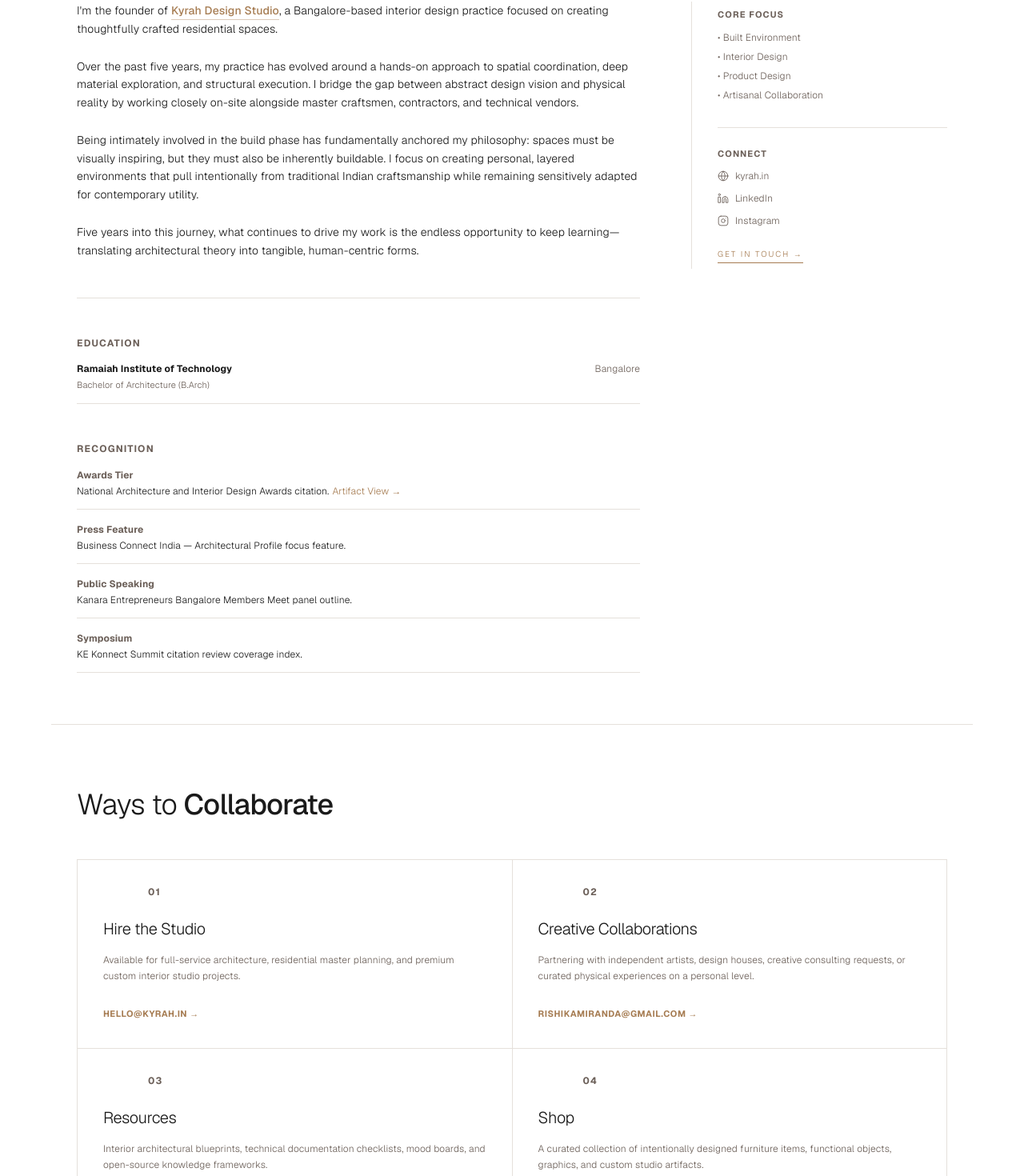
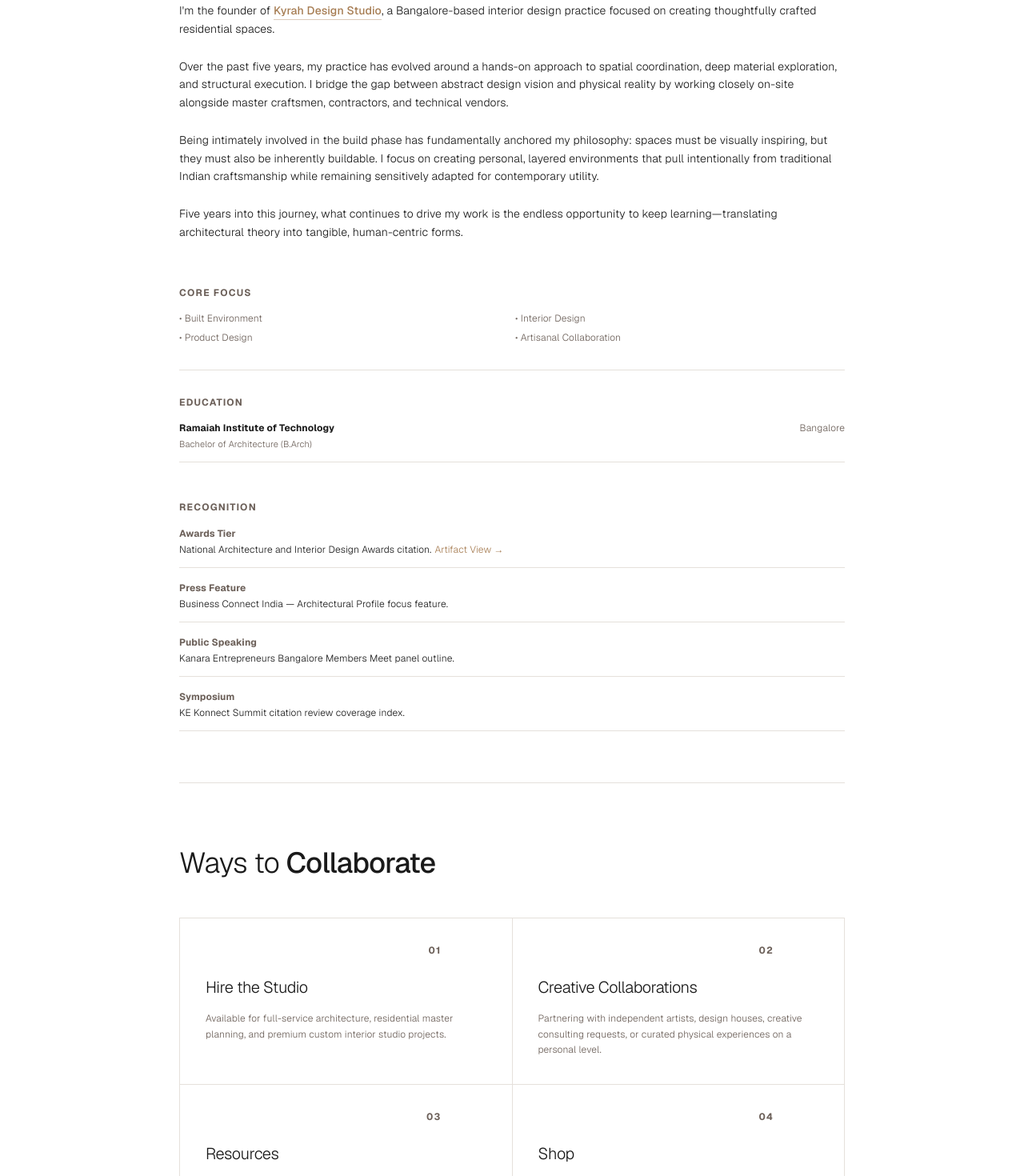
Before and after one commit to rishikamiranda/rishikamiranda, a Next.js app: page /about in a window 1280 px wide. Shown: the part 411-1881 px from the top of the page at 80% size. Built offline with nearby package versions, Linux system fonts and the light colour scheme.

Commit message:
fixed text alignment

```diff
--- a/src/app/about/page.tsx
+++ b/src/app/about/page.tsx
@@ -1,26 +1,19 @@
 import Link from 'next/link';
-import { WebsiteIcon, LinkedinIcon, InstagramIcon } from '@/components/icons';
 
 export default function AboutPage() {
   return (
-    <>
+    <main className="max-w-4xl mx-auto px-4 sm:px-8">
       {/* HERO HEADER SECTION */}
-      <section className="px-4 sm:px-8 md:px-16 pt-20 pb-12 md:pt-10 md:pb-10 w-full">
-        <div className="max-w-6xl mx-auto">
-          <span className="step-line w-12 mb-8" />
+      <section className="pt-20 pb-12 md:pt-10 md:pb-10 w-full ">
         <h1 className="text-5xl sm:text-7xl md:text-8xl font-light leading-none tracking-tight">
-            Design in<br />
-            <span className="font-medium">perspective.</span>
+          More<br />
+          <span className="font-medium">about me.</span>
         </h1>
-        </div>
       </section>
 
       {/* BIOGRAPHY NARRATIVE CORE */}
-      <section className="max-w-6xl mx-auto px-4 sm:px-8 py-12 md:py-16 w-full">
-        <div className="grid grid-cols-1 lg:grid-cols-12 gap-12 lg:gap-16 items-start">
-
-          {/* Primary Storytelling Spine (8 Columns) */}
-          <div className="lg:col-span-8 space-y-6 text-sm text-[#1a1a1a] leading-relaxed font-light">
+      <section className="py-12 md:py-16 w-full">
+        <div className="space-y-6 text-sm text-[#1a1a1a] leading-relaxed font-light">
           <p>
             I'm the founder of{' '}
             <a
@@ -46,17 +39,31 @@ export default function AboutPage() {
             Five years into this journey, what continues to drive my work is the endless opportunity to keep learning—translating architectural theory into tangible, human-centric forms.
           </p>
 
+          {/* Core Focus Section */}
+          <div className="pt-8">
+            <div className="mb-4">
+              <span className="step-line w-6 mb-3 ml-auto" />
+              <h2 className="text-xs font-bold uppercase tracking-widest text-[#6b5f58]">Core Focus</h2>
+            </div>
+            <ul className="grid grid-cols-2 gap-2 text-xs text-[#6b5f58]">
+              <li className="">• Built Environment</li>
+              <li className="">• Interior Design</li>
+              <li className="">• Product Design</li>
+              <li className="">• Artisanal Collaboration</li>
+            </ul>
+          </div>
+
           {/* Chronological Timeline Modules */}
-            <div className="pt-12 space-y-12 border-t border-[#e5e0db] mt-12">
+          <div className="pt-8 space-y-12 border-t border-[#e5e0db] mt-8">
 
             {/* Education Section */}
             <div>
               <div className="mb-4">
-                  <span className="step-line w-6 mb-3" />
+                <span className="step-line w-6 mb-3 ml-auto" />
                 <h2 className="text-xs font-bold uppercase tracking-widest text-[#6b5f58]">Education</h2>
               </div>
               <div className="flex justify-between items-baseline gap-4 border-b border-[#e5e0db] pb-3">
-                  <div>
+                <div className=" flex-1">
                   <span className="block text-xs font-bold text-[#1a1a1a]">Ramaiah Institute of Technology</span>
                   <span className="text-[11px] text-[#6b5f58]">Bachelor of Architecture (B.Arch)</span>
                 </div>
@@ -67,7 +74,7 @@ export default function AboutPage() {
             {/* Recognition Section */}
             <div>
               <div className="mb-4">
-                  <span className="step-line w-6 mb-3" />
+                <span className="step-line w-6 mb-3 ml-auto" />
                 <h2 className="text-xs font-bold uppercase tracking-widest text-[#6b5f58]">Recognition</h2>
               </div>
               <ul className="space-y-4 text-xs leading-relaxed">
@@ -100,62 +107,12 @@ export default function AboutPage() {
 
           </div>
         </div>
-
-          {/* Structural Sidebar Asymmetry (4 Columns) */}
-          <div className="lg:col-span-4 border-l border-[#e5e0db] pl-8 py-2">
-            <p className="text-[11px] text-[#6b5f58] uppercase tracking-widest font-bold mb-3">Core Focus</p>
-            <ul className="space-y-2 text-xs text-[#6b5f58] mb-8">
-              <li>• Built Environment</li>
-              <li>• Interior Design</li>
-              <li>• Product Design</li>
-              <li>• Artisanal Collaboration</li>
-            </ul>
-
-            {/* Socials Directory */}
-            <p className="text-[11px] text-[#6b5f58] uppercase tracking-widest font-bold mb-3 pt-6 border-t border-[#e5e0db]">Connect</p>
-            <div className="flex flex-col space-y-3">
-              <a
-                href="https://kyrah.in"
-                target="_blank"
-                rel="noopener noreferrer"
-                className="text-xs text-[#6b5f58] hover:text-[#a67c52] transition-colors flex items-center gap-2"
-              >
-                <WebsiteIcon size={14} color="currentColor" /> kyrah.in
-              </a>
-              <a
-                href="https://www.linkedin.com/in/rishika-miranda-163260329/"
-                target="_blank"
-                rel="noopener noreferrer"
-                className="text-xs text-[#6b5f58] hover:text-[#a67c52] transition-colors flex items-center gap-2"
-              >
-                <LinkedinIcon size={14} color="currentColor" /> LinkedIn
-              </a>
-              <a
-                href="https://www.instagram.com/rishikamiranda/"
-                target="_blank"
-                rel="noopener noreferrer"
-                className="text-xs text-[#6b5f58] hover:text-[#a67c52] transition-colors flex items-center gap-2"
-              >
-                <InstagramIcon size={14} color="currentColor" /> Instagram
-              </a>
-              <div className="pt-2">
-                <Link
-                  href="/contact"
-                  className="text-[10px] tracking-[0.2em] uppercase text-[#a67c52] hover:text-[#1a1a1a] transition-colors border-b border-[#a67c52] pb-1"
-                >
-                  Get in Touch →
-                </Link>
-              </div>
-            </div>
-          </div>
-
-        </div>
       </section>
 
       {/* COLLABORATION GRID */}
-      <section className="max-w-6xl mx-auto px-4 sm:px-8 py-16 md:py-20 w-full border-t border-[#e5e0db]">
+      <section className="py-16 md:py-20 w-full border-t border-[#e5e0db]">
         <div className="mb-12">
-          <span className="step-line w-8 mb-6" />
+          <span className="step-line w-8 mb-6 ml-auto" />
           <h2 className="text-3xl md:text-4xl font-light text-[#1a1a1a]">Ways to <span className="font-medium">Collaborate</span></h2>
         </div>
 
@@ -163,68 +120,64 @@ export default function AboutPage() {
 
           {/* 01. Hire the Studio */}
           <div className="bg-white p-8 group transition-colors duration-300 hover:bg-[#fafafa]">
-            <div className="flex items-center gap-4 mb-6">
+            <div className="flex items-center gap-4 mb-6 justify-end">
+              <span className="text-xs tracking-widest uppercase text-[#6b5f58] font-bold">01</span>
               <span className="step-line w-10 group-hover:w-16 transition-all duration-300" />
-              <span className="text-xs tracking-widest uppercase text-[#6b5f58] font-bold">01</span>
             </div>
             <h3 className="text-xl font-light text-[#1a1a1a] mb-4">Hire the Studio</h3>
-            <p className="text-xs leading-relaxed text-[#6b5f58] mb-6">
+            <p className="text-xs leading-relaxed text-[#6b5f58]">
               Available for full-service architecture, residential master planning, and premium custom interior studio projects.
             </p>
-            <a
-              href="mailto:hello@kyrah.in?subject=Project%20Inquiry%20-%20Kyrah%20Studio"
-              className="text-[11px] tracking-wider uppercase font-bold text-[#a67c52] hover:text-[#1a1a1a] transition-colors"
-            >
-              hello@kyrah.in →
-            </a>
           </div>
 
           {/* 02. Creative Collaborations */}
           <div className="bg-white p-8 group transition-colors duration-300 hover:bg-[#fafafa]">
-            <div className="flex items-center gap-4 mb-6">
+            <div className="flex items-center gap-4 mb-6 justify-end">
+              <span className="text-xs tracking-widest uppercase text-[#6b5f58] font-bold">02</span>
               <span className="step-line w-10 group-hover:w-16 transition-all duration-300" />
-              <span className="text-xs tracking-widest uppercase text-[#6b5f58] font-bold">02</span>
             </div>
             <h3 className="text-xl font-light text-[#1a1a1a] mb-4">Creative Collaborations</h3>
-            <p className="text-xs leading-relaxed text-[#6b5f58] mb-6">
+            <p className="text-xs leading-relaxed text-[#6b5f58]">
               Partnering with independent artists, design houses, creative consulting requests, or curated physical experiences on a personal level.
             </p>
-            <a
-              href="mailto:rishikamiranda@gmail.com?subject=Collaboration%20Inquiry"
-              className="text-[11px] tracking-wider uppercase font-bold text-[#a67c52] hover:text-[#1a1a1a] transition-colors"
-            >
-              rishikamiranda@gmail.com →
-            </a>
           </div>
 
           {/* 03. Resources */}
           <div className="bg-white p-8 group transition-colors duration-300 hover:bg-[#fafafa]">
-            <div className="flex items-center gap-4 mb-6">
+            <div className="flex items-center gap-4 mb-6 justify-end">
+              <span className="text-xs tracking-widest uppercase text-[#6b5f58] font-bold">03</span>
               <span className="step-line w-10 group-hover:w-16 transition-all duration-300" />
-              <span className="text-xs tracking-widest uppercase text-[#6b5f58] font-bold">03</span>
             </div>
             <h3 className="text-xl font-light text-[#1a1a1a] mb-4">Resources</h3>
-            <p className="text-xs leading-relaxed text-[#6b5f58] mb-6">
+            <p className="text-xs leading-relaxed text-[#6b5f58]">
               Interior architectural blueprints, technical documentation checklists, mood boards, and open-source knowledge frameworks.
             </p>
-            <span className="text-[10px] tracking-widest uppercase text-[#6b5f58] italic">Coming soon</span>
           </div>
 
           {/* 04. Shop */}
           <div className="bg-white p-8 group transition-colors duration-300 hover:bg-[#fafafa]">
-            <div className="flex items-center gap-4 mb-6">
+            <div className="flex items-center gap-4 mb-6 justify-end">
+              <span className="text-xs tracking-widest uppercase text-[#6b5f58] font-bold">04</span>
               <span className="step-line w-10 group-hover:w-16 transition-all duration-300" />
-              <span className="text-xs tracking-widest uppercase text-[#6b5f58] font-bold">04</span>
             </div>
             <h3 className="text-xl font-light text-[#1a1a1a] mb-4">Shop</h3>
-            <p className="text-xs leading-relaxed text-[#6b5f58] mb-6">
+            <p className="text-xs leading-relaxed text-[#6b5f58]">
               A curated collection of intentionally designed furniture items, functional objects, graphics, and custom studio artifacts.
             </p>
-            <span className="text-[10px] tracking-widest uppercase text-[#6b5f58] italic">Coming soon</span>
           </div>
 
         </div>
+
+        {/* Contact Link Below Cards */}
+        <div className="mt-12 flex justify-end">
+          <Link
+            href="/contact"
+            className="text-[10px] tracking-[0.2em] uppercase text-[#1a1a1a] hover:text-[#6b6b6b] transition-colors border-b border-[#1a1a1a] pb-1"
+          >
+            Get in Touch →
+          </Link>
+        </div>
       </section>
-    </>
+    </main>
   );
 }
```
Lines whose indentation alone changed are shown as unchanged.
